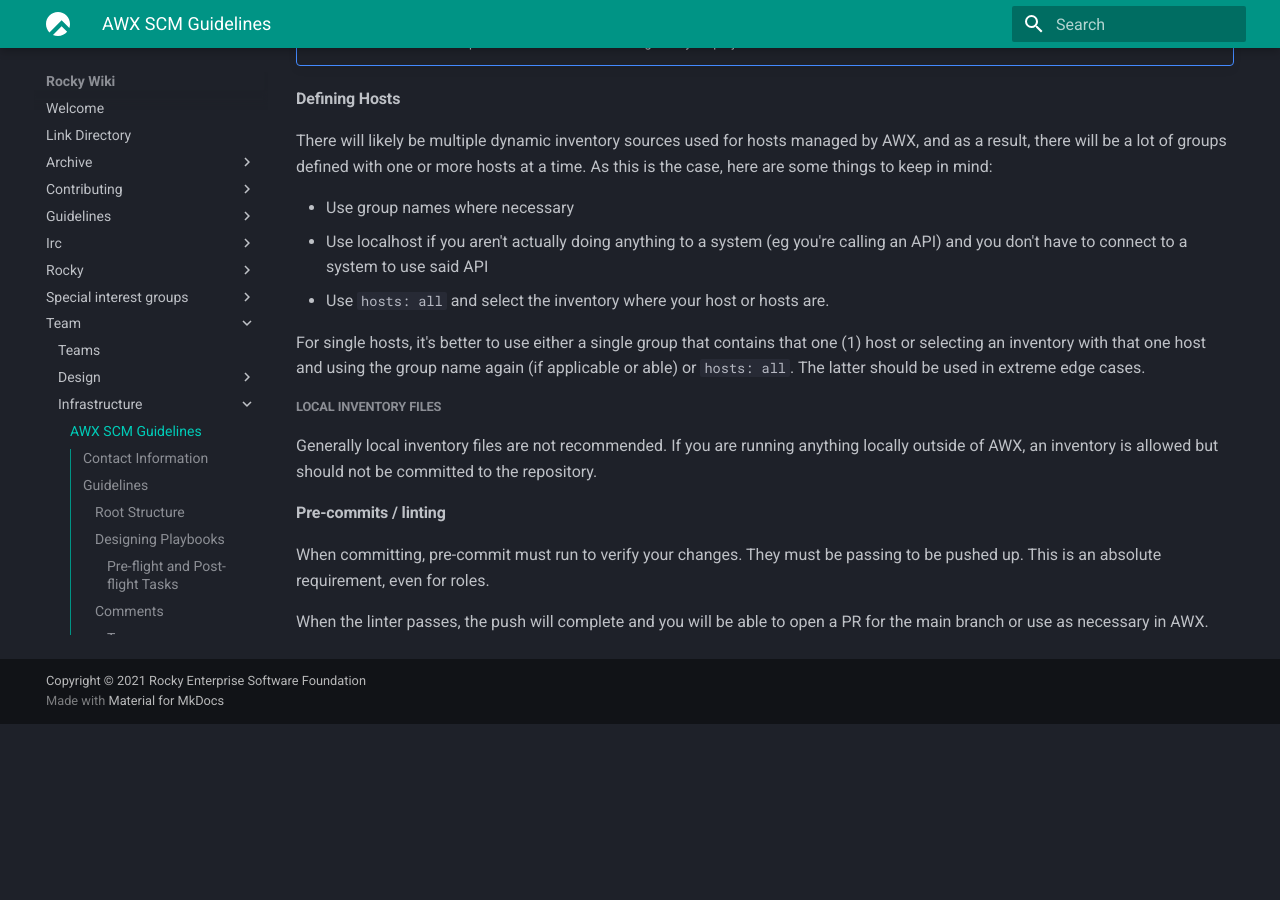
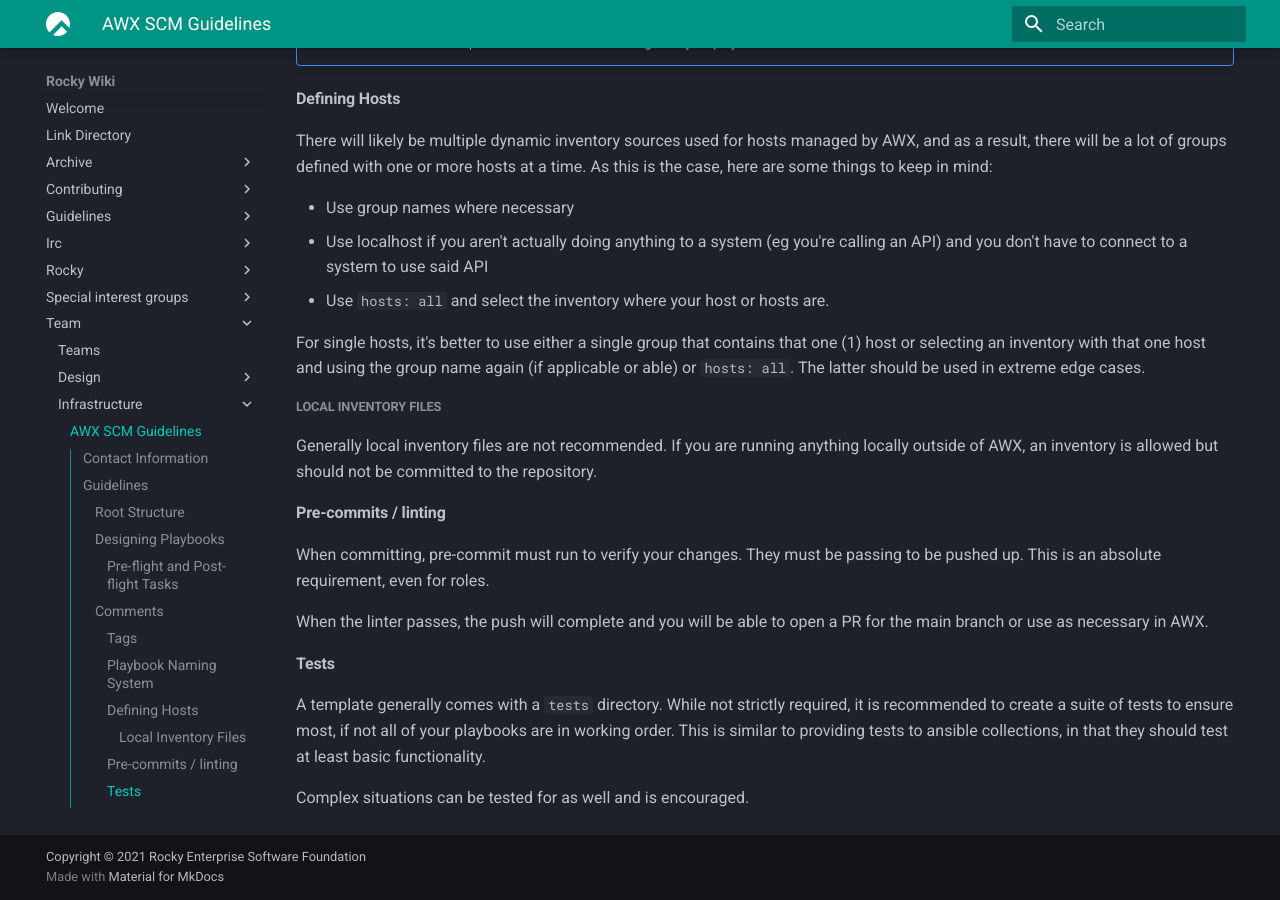
Before and after one commit to rocky-linux/wiki.rockylinux.org, an MkDocs documentation site: the page built from docs/team/infrastructure/awx_scm_guidelines.md, in a window 1280 px wide and 900 px high, scrolled down 3233 px. Built offline with MkDocs 1.6.1 and Material for MkDocs 9.7.7, drawn with Linux system fonts in a browser that asks for light colours; before the commit the page ends 3957 px from its top, so only the background shows below that.

Commit message:
add information for tests

```diff
--- a/docs/team/infrastructure/awx_scm_guidelines.md
+++ b/docs/team/infrastructure/awx_scm_guidelines.md
@@ -146,3 +146,9 @@
 When committing, pre-commit must run to verify your changes. They must be passing to be pushed up. This is an absolute requirement, even for roles.
 
 When the linter passes, the push will complete and you will be able to open a PR for the main branch or use as necessary in AWX.
+
+#### Tests
+
+A template generally comes with a `tests` directory. While not strictly required, it is recommended to create a suite of tests to ensure most, if not all of your playbooks are in working order. This is similar to providing tests to ansible collections, in that they should test at least basic functionality.
+
+Complex situations can be tested for as well and is encouraged.
```
